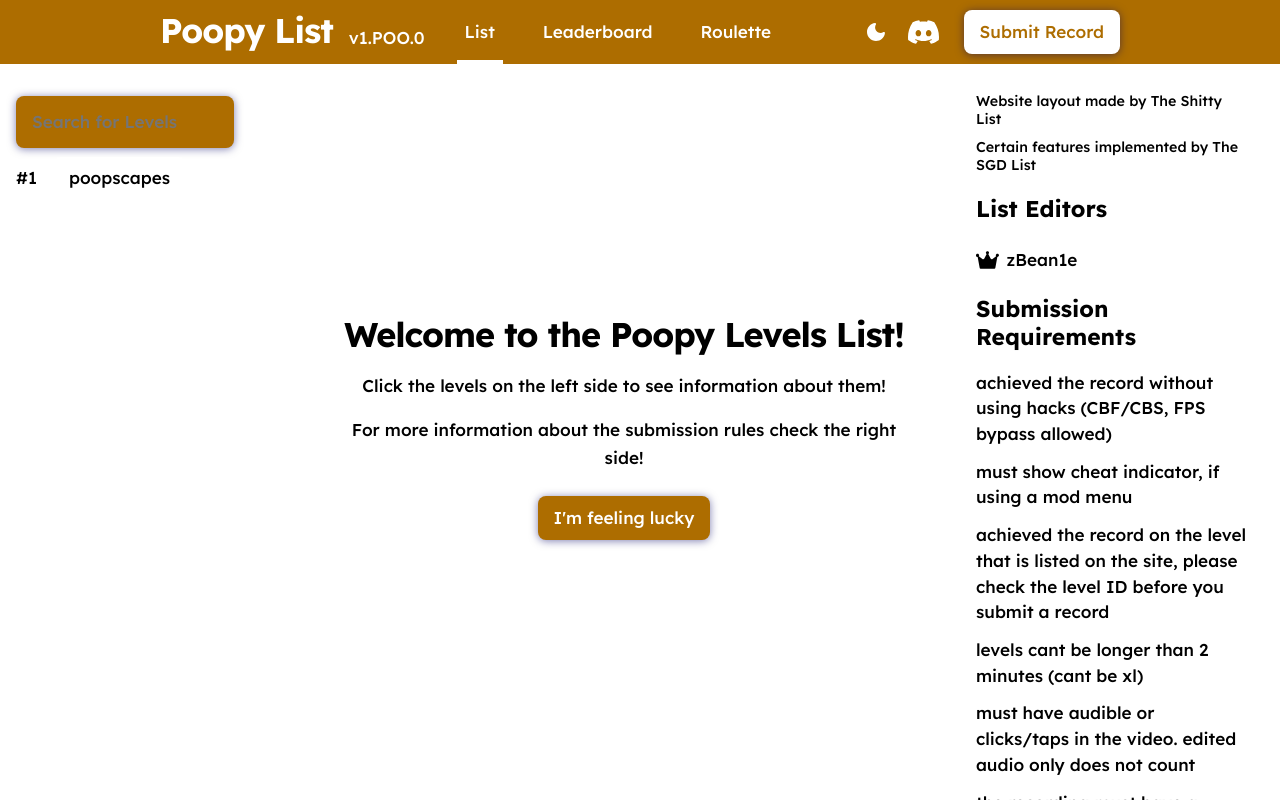
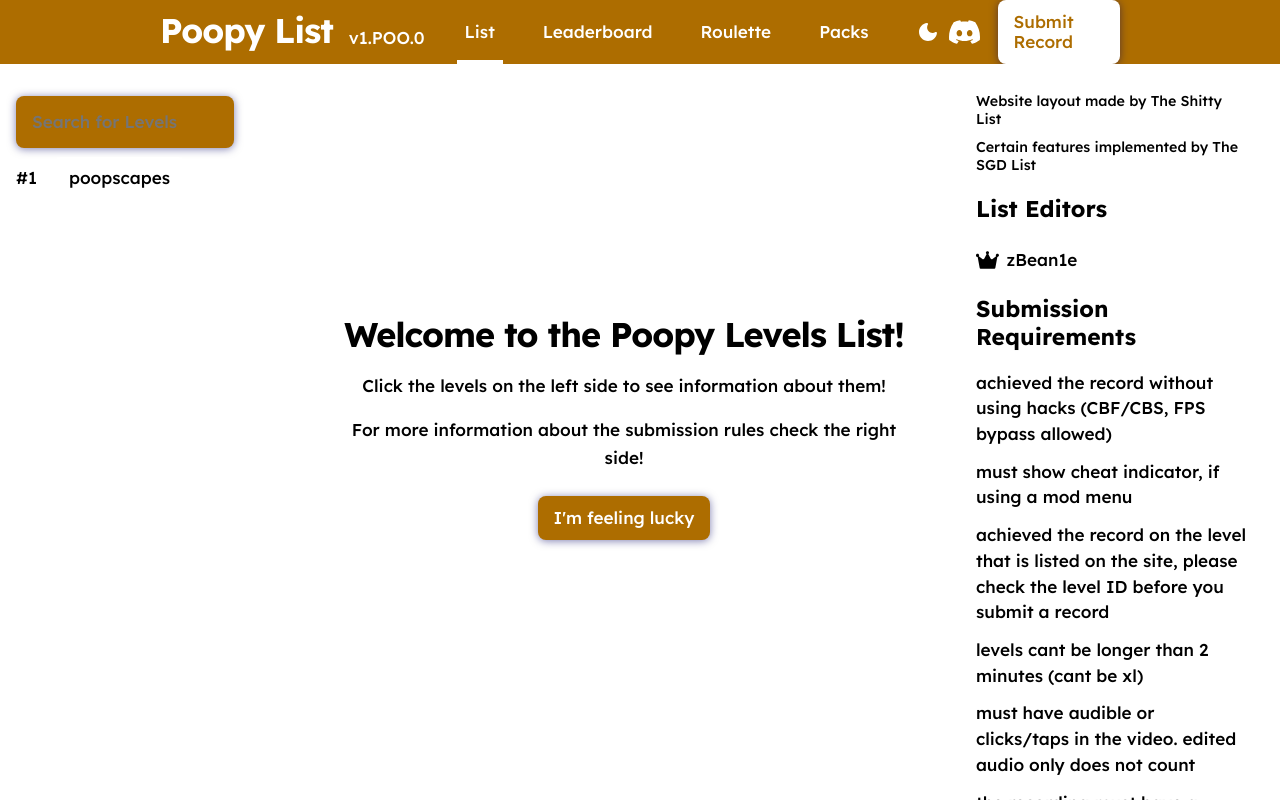
Before and after one commit to Psyduckboy/poopy-levels-list, a plain HTML site: page index.html in a window 1280 px wide. Drawn offline with nearby package versions, Linux system fonts and the light colour scheme.

Commit message:
Add 'Packs' tab to navigation

```diff
--- a/index.html
+++ b/index.html
@@ -50,6 +50,9 @@
                 <router-link class="nav__tab" to="/roulette">
                     <span class="type-label-lg">Roulette</span>
                 </router-link>
+                <router-link class="nav__tab" to="/packs">
+                    <span class="type-label-lg">Packs</span>
+                </router-link>
                 <div class="nav__actions">
                     <button
                         class="nav__icon"
```
